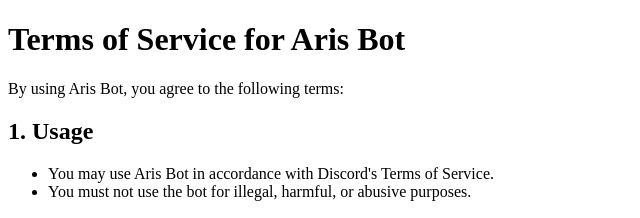
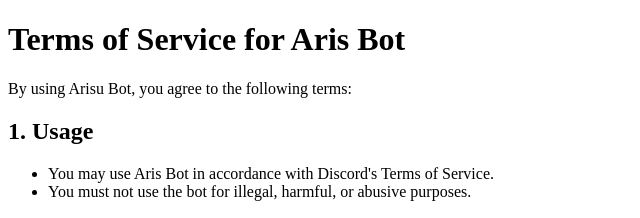
Before and after one commit to 16gourd00head/Arisu-Terms-of-Service, a plain HTML site: page index.html in a window 1280 px wide. Shown: the top 218 px of the page, 0-640 px from the left. Drawn offline with Linux system fonts and the light colour scheme.

Commit message:
Update index.html

```diff
--- a/index.html
+++ b/index.html
@@ -2,11 +2,11 @@
 <html>
 <head>
   <meta charset="UTF-8">
-  <title>Terms of Service - Aris Bot</title>
+  <title>Terms of Service - Arisu Bot</title>
 </head>
 <body>
   <h1>Terms of Service for Aris Bot</h1>
-  <p>By using Aris Bot, you agree to the following terms:</p>
+  <p>By using Arisu Bot, you agree to the following terms:</p>
 
   <h2>1. Usage</h2>
   <ul>
```
